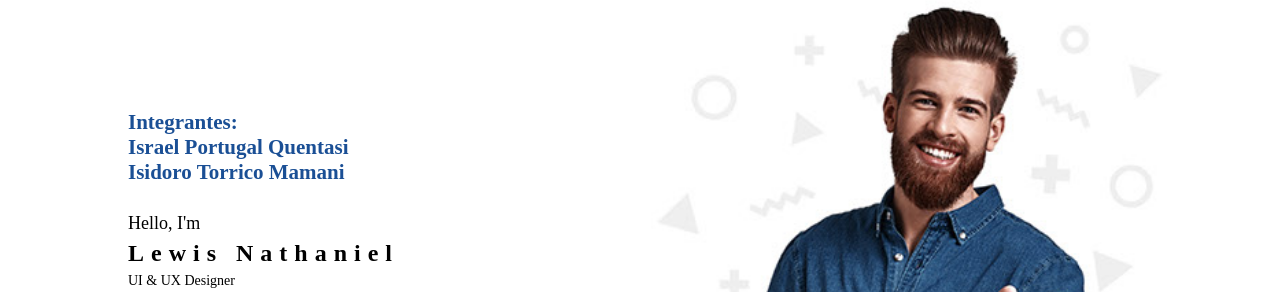
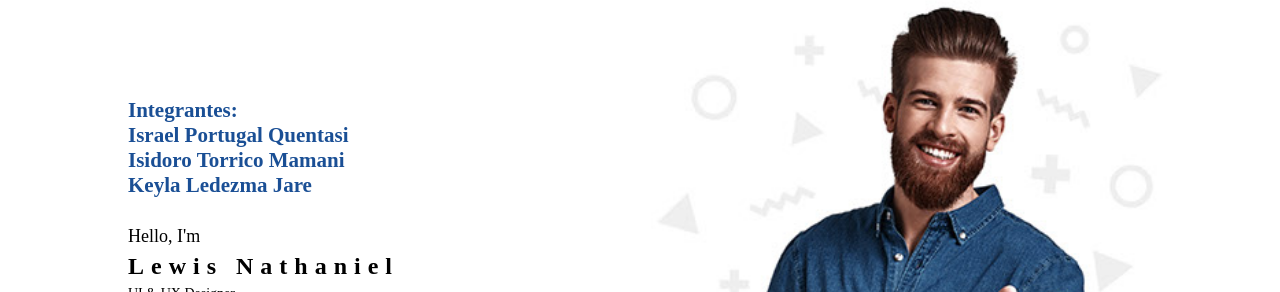
Before and after one commit to itorricom/Designer-Portafolio, a plain HTML site: page index.html in a window 1280 px wide. Shown: the part 65-357 px from the top of the page. Drawn offline with Linux system fonts and the light colour scheme.

Commit message:
Modificando el index

```diff
--- a/index.html
+++ b/index.html
@@ -27,7 +27,7 @@
         <section class="presentation">
             <div class="presentation_information">
                 <div class="presentation_name">
-                    <h2 style="color: #1a4f95;">Integrantes: <br> Israel Portugal Quentasi <br> Isidoro Torrico Mamani</h2><br>
+                    <h2 style="color: #1a4f95;">Integrantes: <br> Israel Portugal Quentasi <br> Isidoro Torrico Mamani <br> Keyla Ledezma Jare</h2><br>
                     <p class="p">Hello, I'm</p>
                     <h1>Lewis Nathaniel</h1>
                     <p>UI & UX Designer</p>
```
